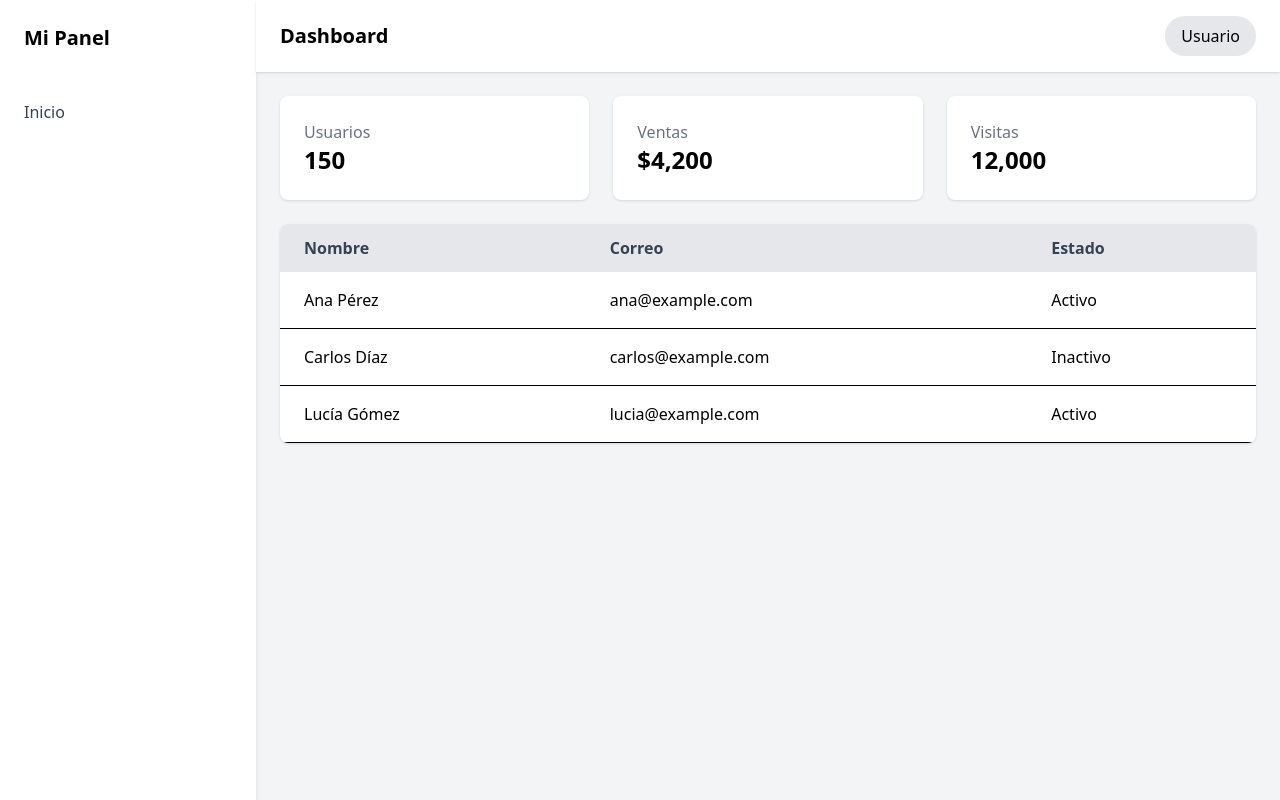
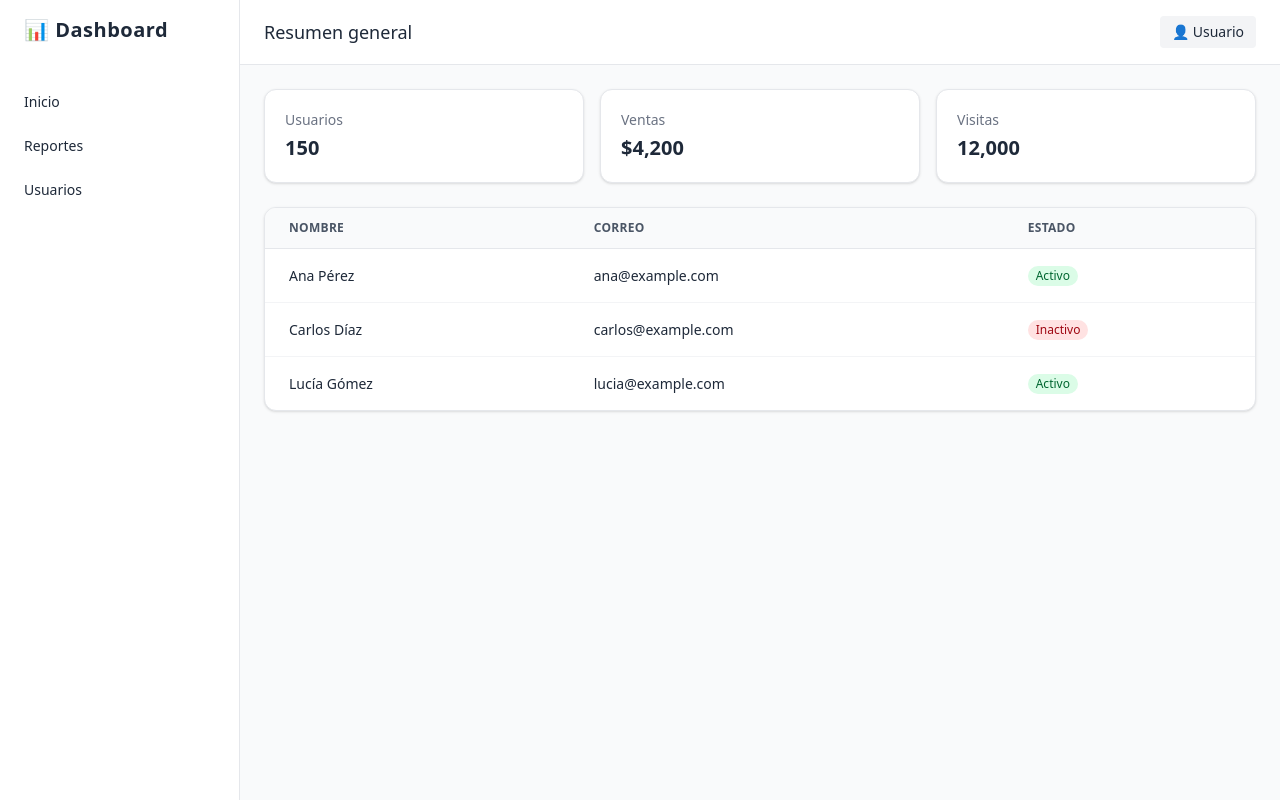
Before and after one commit to stevenr22/sysGi-V1, an Angular app: page /dashboard in a window 1280 px wide. Built offline with nearby package versions, Linux system fonts and the light colour scheme.

Commit message:
Update dashboard.html

```diff
--- a/src/app/pages/dashboard/dashboard.html
+++ b/src/app/pages/dashboard/dashboard.html
@@ -1,77 +1,80 @@
-<!-- Layout principal -->
-<div class="flex h-screen bg-gray-100">
+<!-- Layout principal minimalista -->
+<div class="flex h-screen bg-gray-50 text-gray-800 font-sans">
 
-  <!-- Sidebar -->
-  <div class="w-64 bg-white shadow-md h-full">
-    <div class="p-6 font-bold text-xl">Mi Panel</div>
-    <nav class="mt-4">
-      <a href="#" class="block px-6 py-2 text-gray-700 hover:bg-gray-200">Inicio</a>
-      <!-- Otros enlaces si deseas -->
+  <!-- Sidebar minimalista -->
+  <aside class="w-60 bg-white border-r border-gray-200 hidden md:block">
+    <div class="px-6 py-4 text-xl font-semibold tracking-wide">📊 Dashboard</div>
+    <nav class="mt-6 space-y-2">
+      <a href="#" class="block px-6 py-2 text-sm hover:bg-gray-100 rounded transition">Inicio</a>
+      <a href="#" class="block px-6 py-2 text-sm hover:bg-gray-100 rounded transition">Reportes</a>
+      <a href="#" class="block px-6 py-2 text-sm hover:bg-gray-100 rounded transition">Usuarios</a>
     </nav>
-  </div>
+  </aside>
 
-  <!-- Contenido principal -->
+  <!-- Contenedor principal -->
   <div class="flex-1 flex flex-col">
 
-    <!-- Header -->
-    <header class="bg-white shadow px-6 py-4 flex justify-between items-center">
-      <h1 class="text-xl font-semibold">Dashboard</h1>
-      <div>
-        <button class="bg-gray-200 px-4 py-2 rounded-full">Usuario</button>
-      </div>
+    <!-- Header minimalista -->
+    <header class="bg-white border-b border-gray-200 px-6 py-4 flex items-center justify-between">
+      <h1 class="text-lg font-medium">Resumen general</h1>
+      <button class="text-sm bg-gray-100 px-3 py-1.5 rounded hover:bg-gray-200 transition">👤 Usuario</button>
     </header>
 
     <!-- Contenido del dashboard -->
-    <main class="flex-1 overflow-y-auto p-6">
+    <main class="flex-1 p-6 overflow-y-auto">
 
-      <!-- Sección de tarjetas (KPIs) -->
-      <div class="grid grid-cols-1 md:grid-cols-3 gap-6 mb-6">
-        <div class="bg-white p-6 rounded-lg shadow">
-          <p class="text-gray-500">Usuarios</p>
-          <h2 class="text-2xl font-bold">150</h2>
+      <!-- Tarjetas de resumen -->
+      <section class="grid grid-cols-1 md:grid-cols-3 gap-4 mb-6">
+        <div class="bg-white rounded-xl p-5 shadow-sm border border-gray-200">
+          <p class="text-sm text-gray-500 mb-1">Usuarios</p>
+          <h2 class="text-xl font-semibold">150</h2>
         </div>
-        <div class="bg-white p-6 rounded-lg shadow">
-          <p class="text-gray-500">Ventas</p>
-          <h2 class="text-2xl font-bold">$4,200</h2>
+        <div class="bg-white rounded-xl p-5 shadow-sm border border-gray-200">
+          <p class="text-sm text-gray-500 mb-1">Ventas</p>
+          <h2 class="text-xl font-semibold">$4,200</h2>
         </div>
-        <div class="bg-white p-6 rounded-lg shadow">
-          <p class="text-gray-500">Visitas</p>
-          <h2 class="text-2xl font-bold">12,000</h2>
+        <div class="bg-white rounded-xl p-5 shadow-sm border border-gray-200">
+          <p class="text-sm text-gray-500 mb-1">Visitas</p>
+          <h2 class="text-xl font-semibold">12,000</h2>
         </div>
-      </div>
+      </section>
 
-      <!-- Tabla de datos -->
-      <div class="bg-white rounded-lg shadow overflow-x-auto">
-        <table class="min-w-full">
-          <thead class="bg-gray-200 text-gray-700">
+      <!-- Tabla de datos simplificada -->
+      <section class="bg-white rounded-xl shadow-sm border border-gray-200 overflow-x-auto">
+        <table class="min-w-full text-sm">
+          <thead class="bg-gray-50 text-gray-600 uppercase tracking-wide text-xs border-b border-gray-200">
             <tr>
               <th class="text-left px-6 py-3">Nombre</th>
               <th class="text-left px-6 py-3">Correo</th>
               <th class="text-left px-6 py-3">Estado</th>
             </tr>
           </thead>
-          <tbody>
-            <tr class="border-b">
+          <tbody class="divide-y divide-gray-100">
+            <tr>
               <td class="px-6 py-4">Ana Pérez</td>
               <td class="px-6 py-4">ana@example.com</td>
-              <td class="px-6 py-4">Activo</td>
+              <td class="px-6 py-4">
+                <span class="inline-block bg-green-100 text-green-800 px-2 py-0.5 rounded-full text-xs">Activo</span>
+              </td>
             </tr>
-            <tr class="border-b">
+            <tr>
               <td class="px-6 py-4">Carlos Díaz</td>
               <td class="px-6 py-4">carlos@example.com</td>
-              <td class="px-6 py-4">Inactivo</td>
+              <td class="px-6 py-4">
+                <span class="inline-block bg-red-100 text-red-800 px-2 py-0.5 rounded-full text-xs">Inactivo</span>
+              </td>
             </tr>
-            <tr class="border-b">
+            <tr>
               <td class="px-6 py-4">Lucía Gómez</td>
               <td class="px-6 py-4">lucia@example.com</td>
-              <td class="px-6 py-4">Activo</td>
+              <td class="px-6 py-4">
+                <span class="inline-block bg-green-100 text-green-800 px-2 py-0.5 rounded-full text-xs">Activo</span>
+              </td>
             </tr>
           </tbody>
         </table>
-      </div>
+      </section>
 
     </main>
-
   </div>
-
 </div>
```
